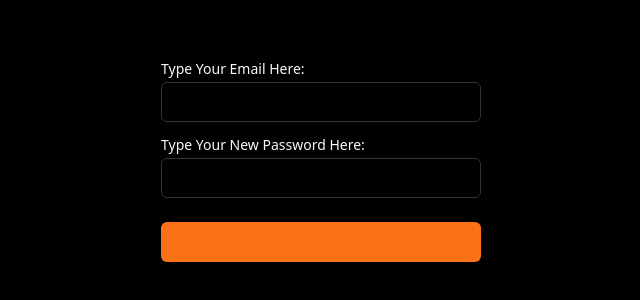
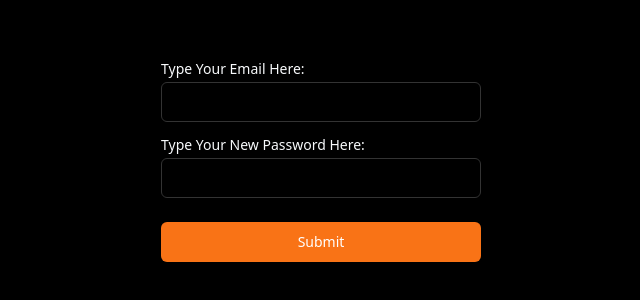
Before and after one commit to shakib2123/Car-Rental-Reservation-System-Client, a React (Vite) app: page /reset-password in a window 1280 px wide. Shown: the part 238-538 px from the top of the page, without its empty margins (319-959 px from the left). Built offline with nearby package versions, Linux system fonts and the light colour scheme; no server answers.

Commit message:
project completed

```diff
--- a/src/pages/ChangePassword/ChangePassword.tsx
+++ b/src/pages/ChangePassword/ChangePassword.tsx
@@ -16,6 +16,7 @@ const ChangePassword = () => {
 
   // Extract specific query parameters
   const token = searchParams.get("token");
+  const id = searchParams.get("id");
   const [isLinkSent, setIsLinkSent] = useState(false);
 
   const [resetPassword, { isLoading }] = useResetPasswordMutation();
@@ -32,6 +33,7 @@ const ChangePassword = () => {
     if (token) {
       const res = await resetPassword({
         email: data.email,
+        id,
         token,
         newPassword: data.newPassword,
       });
@@ -40,8 +42,6 @@ const ChangePassword = () => {
         setIsLinkSent(true);
         navigate("/login");
       }
-    } else {
-      console.error("Token is missing!");
     }
   };
 
@@ -82,7 +82,7 @@ const ChangePassword = () => {
           type="submit"
           className="w-full bg-orange-500 hover:bg-orange-600 mt-6"
         >
-          {/* {isLoading ? "Loading..." : "Submit"} */}
+          {isLoading ? "Loading..." : "Submit"}
         </Button>
       </form>
     </section>
```
